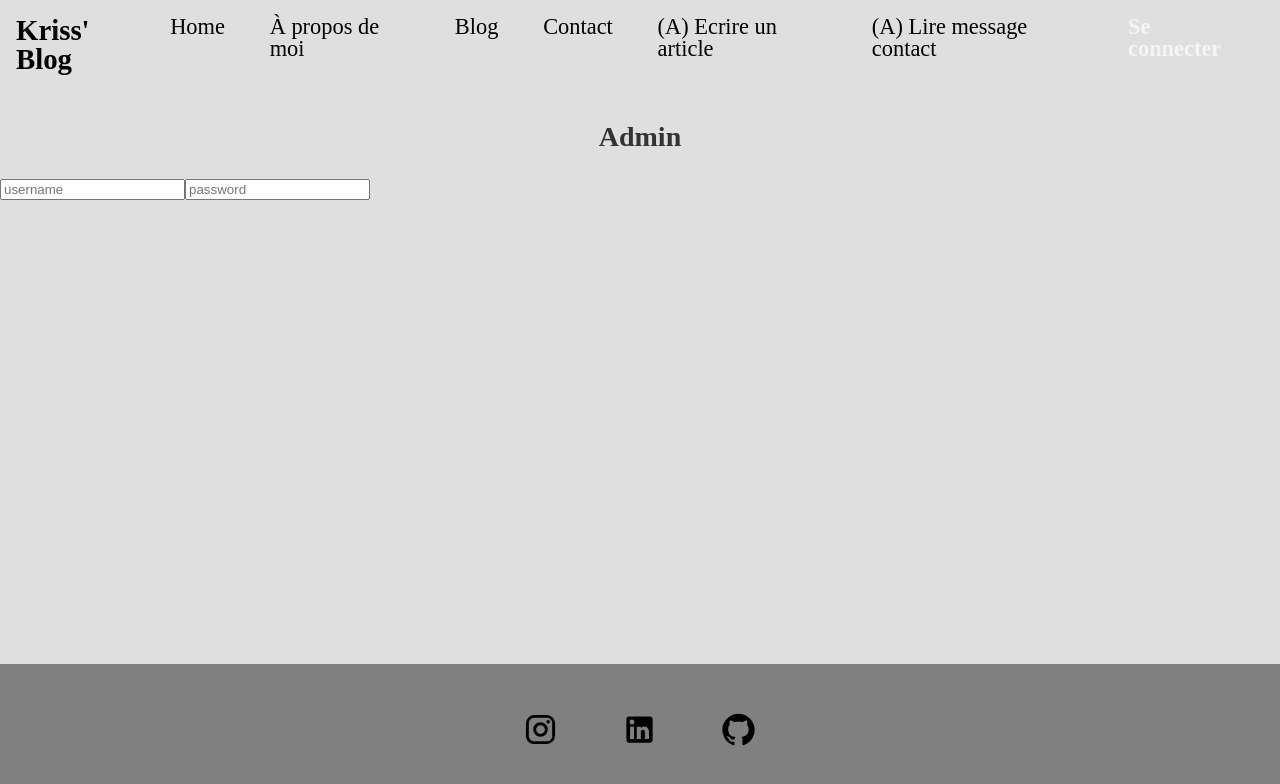
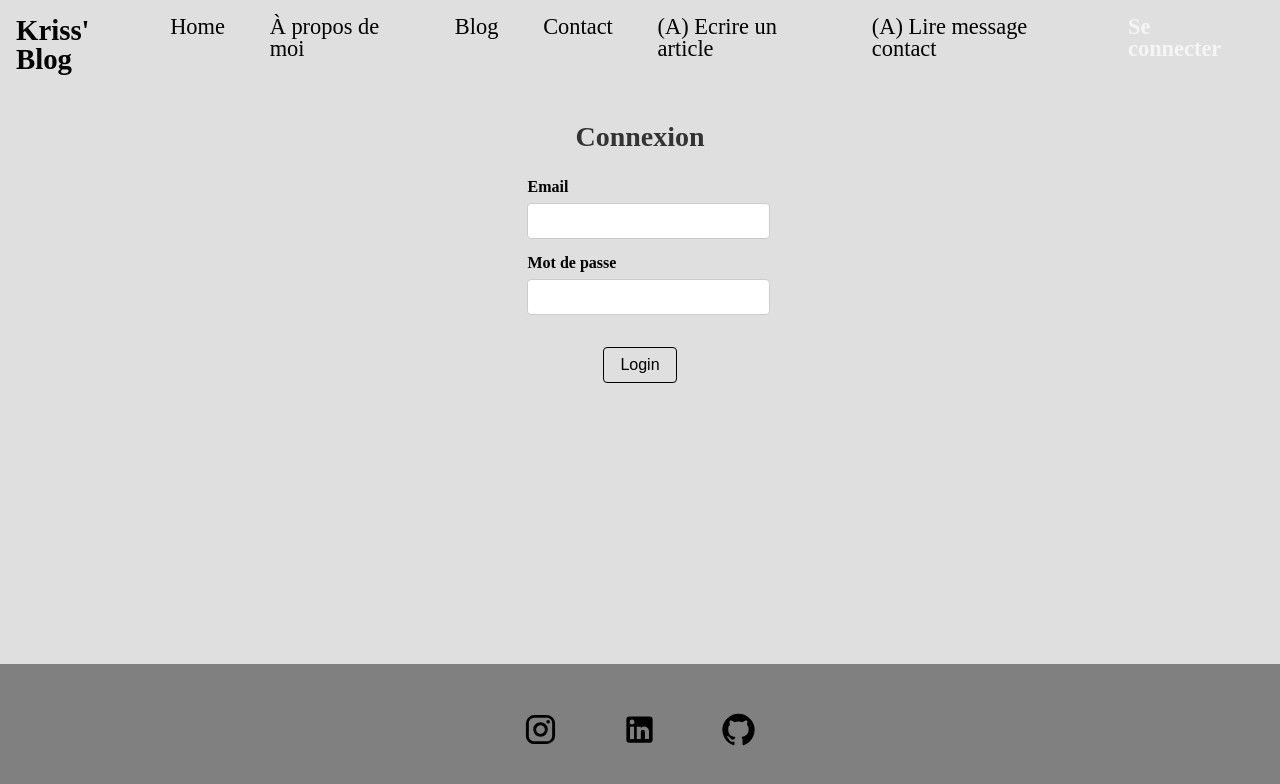
Before and after one commit to Kriss-Hanna/blog-react-ts, a React (Vite) app: page /admin in a window 1280 px wide. Shown: the top 784 px of the page. Built offline with nearby package versions, Linux system fonts and the light colour scheme.

Commit message:
add component Admin

```diff
--- a/src/pages/Admin.tsx
+++ b/src/pages/Admin.tsx
@@ -1,16 +1,63 @@
-import React from 'react'
+import React, { useState } from "react";
+/* import { Link } from "react-router-dom"; */
 
-function Admin() {
-  return (
-    <div>
-        <h2>Admin</h2>
-        <form action="/admin" method="post">
-            <input type="text" name="username" placeholder="username" />
-            <input type="password" name="password" placeholder="password" />
-
-        </form>
-    </div>
-  )
+interface LoginProps {
+  onLogin: (email: string, password: string) => void;
 }
 
-export default Admin
+const Admin: React.FC<LoginProps> = ({ onLogin }) => {
+  const [email, setEmail] = useState("");
+  const [password, setPassword] = useState("");
+
+  const handleEmailChange = (event: React.ChangeEvent<HTMLInputElement>) => {
+    setEmail(event.target.value);
+  };
+
+  const handlePasswordChange = (event: React.ChangeEvent<HTMLInputElement>) => {
+    setPassword(event.target.value);
+  };
+
+  const handleSubmit = (event: React.FormEvent<HTMLFormElement>) => {
+    event.preventDefault();
+    onLogin(email, password);
+  };
+
+  return (
+    <>
+        <h2>Connexion</h2>
+        <form className="login-form" onSubmit={handleSubmit}>
+      <div className="field">
+        <label htmlFor="email">Email</label>
+        <input
+          type="email"
+          id="email"
+          name="email"
+          value={email}
+          onChange={handleEmailChange}
+          required
+        />
+      </div>
+      <div className="field">
+        <label htmlFor="password">Mot de passe</label>
+        <input
+          type="password"
+          id="password"
+          name="password"
+          value={password}
+          onChange={handlePasswordChange}
+          required
+        />
+      </div>
+      <button className="login-form__button" type="submit">
+        Login
+      </button>
+
+     {/*  <Link to="/register">Pas encore inscrit ?</Link> */}
+    </form>
+
+    </>
+
+  );
+};
+
+export default Admin;
```
